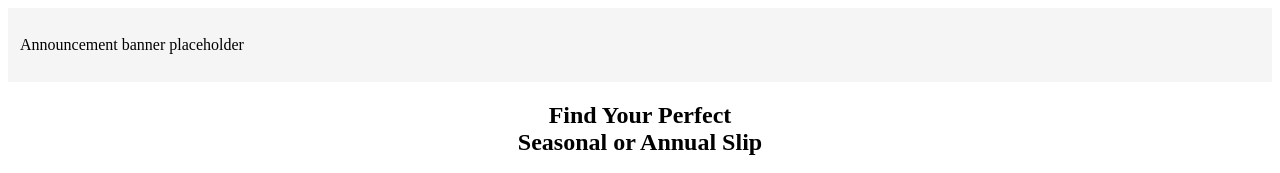
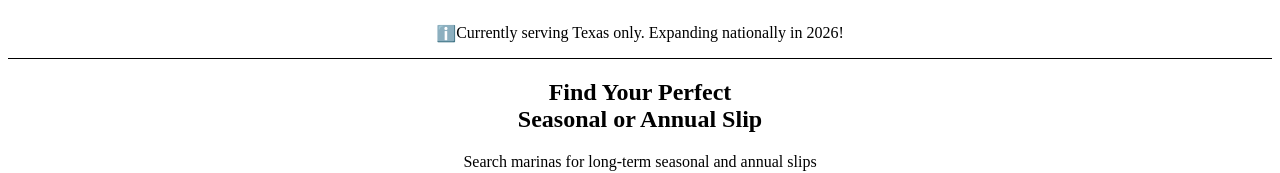
Before and after one commit to seasonalslips/mvp, a Next.js app: page / in a window 1280 px wide. Shown: the top 173 px of the page. Built offline with nearby package versions, Linux system fonts and the light colour scheme.

Commit message:
Update AnnouncementBanner.tsx

```diff
--- a/components/AnnouncementBanner.tsx
+++ b/components/AnnouncementBanner.tsx
@@ -1,7 +1,15 @@
 export default function AnnouncementBanner() {
   return (
-    <section style={{ padding: 12, background: "#f5f5f5" }}>
-      <p>Announcement banner placeholder</p>
-    </section>
+    <div className="bg-primary/10 border-b border-primary/20">
+      <div className="container mx-auto px-4 py-3">
+        <div className="flex items-center justify-center gap-2 text-sm md:text-base">
+          <span className="h-4 w-4 text-primary">ℹ️</span>
+          <p className="text-foreground text-center">
+            <span className="font-semibold">Currently serving Texas only.</span>{" "}
+            Expanding nationally in 2026!
+          </p>
+        </div>
+      </div>
+    </div>
   );
 }
```
